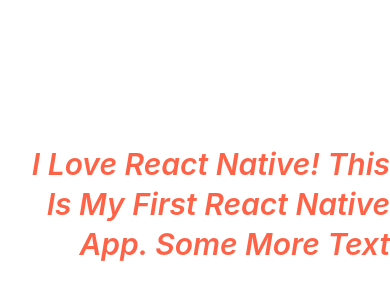
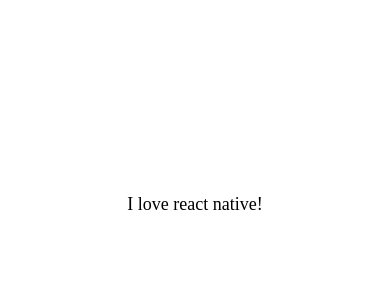
Before and after one commit to Oluwafemijohn1/DoneWithThis, a React Native app: screen / in a window 390 px wide. Shown: the part 218-518 px from the top of the page. Built offline with nearby package versions, Linux system fonts and the light colour scheme.

Commit message:
learnt Encapsulation style

```diff
--- a/App.js
+++ b/App.js
@@ -8,11 +8,12 @@
 import Shadows from "./components/Shadows";
 import PaddingsAndMargins from "./components/PaddingsAndMargins";
 import StylingText from "./components/StylingText";
+import EncapsulatingStyles from "./components/EncapsulatingStyles";
 
 
 export default function App() {
   return (
-    <StylingText />
+    <EncapsulatingStyles />
   );
 }
 
--- /dev/null
+++ b/components/EncapsulatingStyles.js
@@ -0,0 +1,26 @@
+import React from 'react'
+import { StyleSheet, Text, View } from 'react-native';
+
+import AppText from './style_encapsulation/AppText';
+
+export default function EncapsulatingStyles() {
+    return (
+        <View style={styles.container}>
+        <AppText style={styles.text}>
+          I love react native!
+        </AppText>
+      </View>
+    );
+
+}
+
+const styles = StyleSheet.create({
+    container: {
+        flex: 1,
+        justifyContent: "center",
+        alignItems: "center",
+      },
+      text: {
+
+      },
+})
--- /dev/null
+++ b/components/style_encapsulation/AppText.js
@@ -0,0 +1,15 @@
+import React from 'react'
+import { Text, Platform, StyleSheet } from 'react-native'
+
+export default function AppText(props) {
+    return (
+       <Text style={styles.text} >{props.children}</Text>
+    )
+}
+
+const styles = StyleSheet.create({
+     text:{
+         fontSize: 18,
+         fontFamily: Platform.OS === "android" ? "Roboto" : "Avenir"
+     }
+})
```
